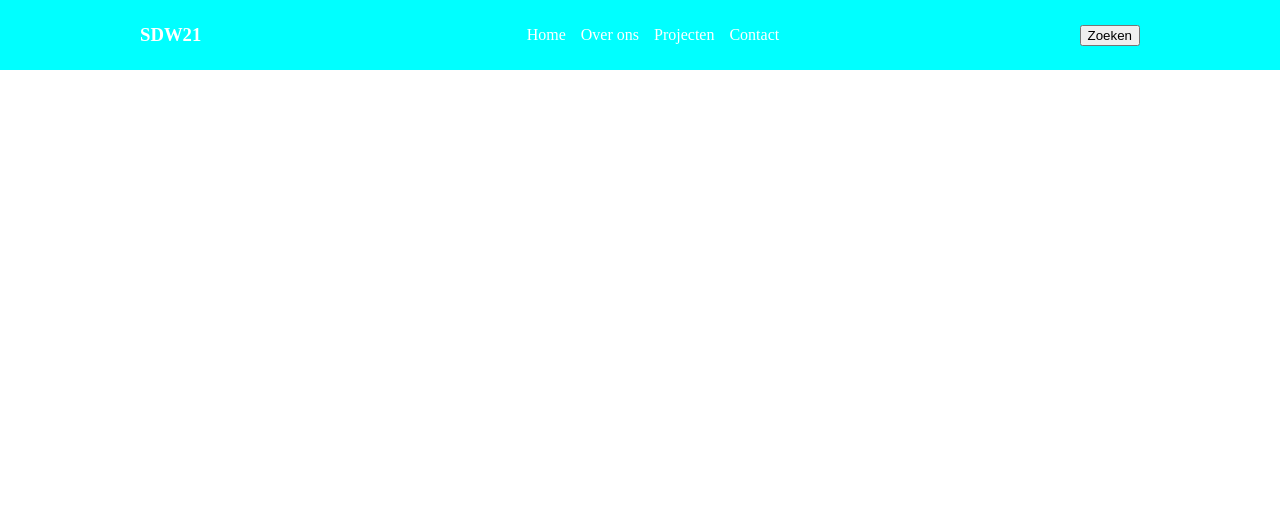
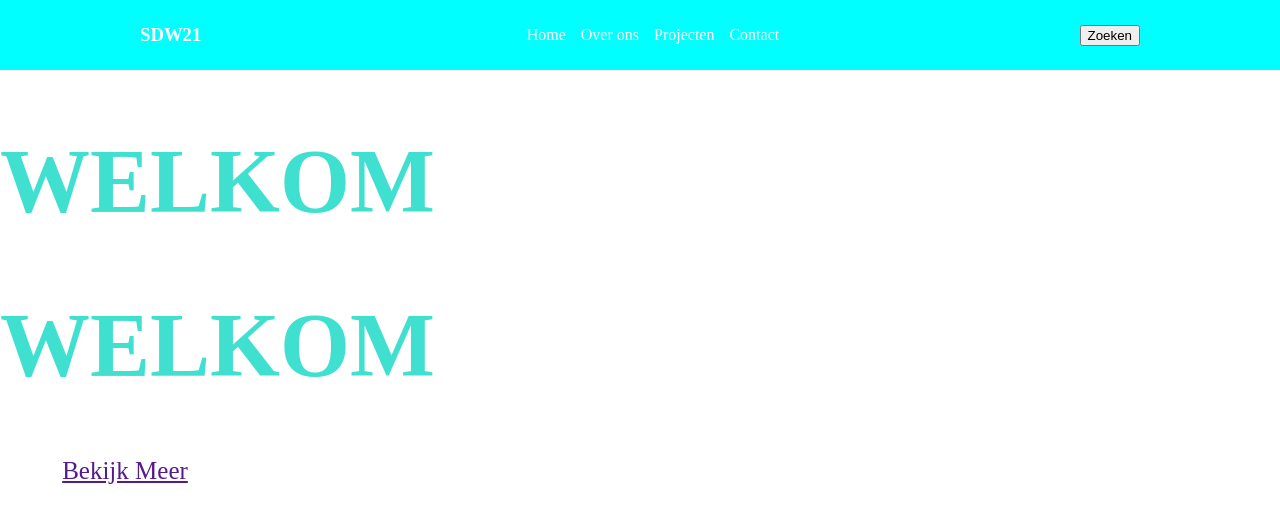
Before and after one commit to adisoerjaman/danielopdracht12, a plain HTML site: page 5.12 nieuw/index.html in a window 1280 px wide. Drawn offline with Linux system fonts and the light colour scheme.

Commit message:
Add files via upload

```diff
--- a/5.12 nieuw/app.css
+++ b/5.12 nieuw/app.css
@@ -50,9 +50,38 @@ nav ul li a {
     width: 45px;
 }
 
+section-one h1 {
+    color: turquoise;
+    font-size: 90px;
+
+}
+
+section-one-btn {
+    width: 550px;
+    display: flex;
+    justify-content: space-between;
+    align-items: center;
+}
+
+.btn-primary {
+    width: 250px;
+    display: flex;
+    justify-content: center;
+    align-items: center;
+    font-size: 25px;
+}
+
+.btn-secundairy {
+    width: 250px;
+    display: flex;
+    justify-content: center;
+    align-items: center;
+    border: solid 3px white;
+}
+
 @media only screen and (max-width: 600px) {
     header {
-        padding: 0 45px;
+        padding: 0 40px;
     }
 
     nav {
@@ -70,4 +99,9 @@ nav ul li a {
         justify-content: space-between;
     }
 
+    .btn-primary {
+        width: 300px;
+        font-size: 15px;
+    }
+
   }
--- a/5.12 nieuw/index.html
+++ b/5.12 nieuw/index.html
@@ -17,7 +17,6 @@
                 <a href="#">SDW21</a>
             </h3>
         </div>
-        <div class="navbar">
         <nav>
             <ul>
                 <li>
@@ -34,7 +33,6 @@
                 </li>
             </ul>
         </nav>
-        </div>
         <div class="search-bar">
             <div class="balk"></div>
             <button>Zoeken</button>
@@ -48,6 +46,15 @@
     </header>
 
     <main>
+        <section-one>
+            <h1>WELKOM</h1>
+            <h1>WELKOM</h1>
+            <p></p>
+            <section-one-btn>
+                <a href="" class="btn-primary">Bekijk Meer</a>
+                <a href="" class="btn-secundairy"></a>
+            </section-one-btn>
+        </section-one>
         <!-- <div class="section-one">
             <div class="background-img">
                 <div class="blok">
```
Lines whose indentation alone changed are shown as unchanged.
